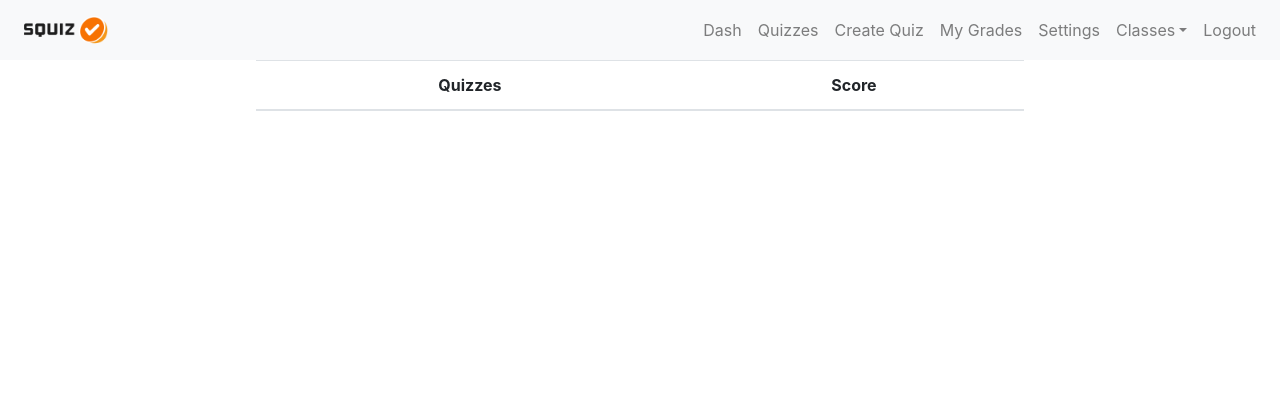
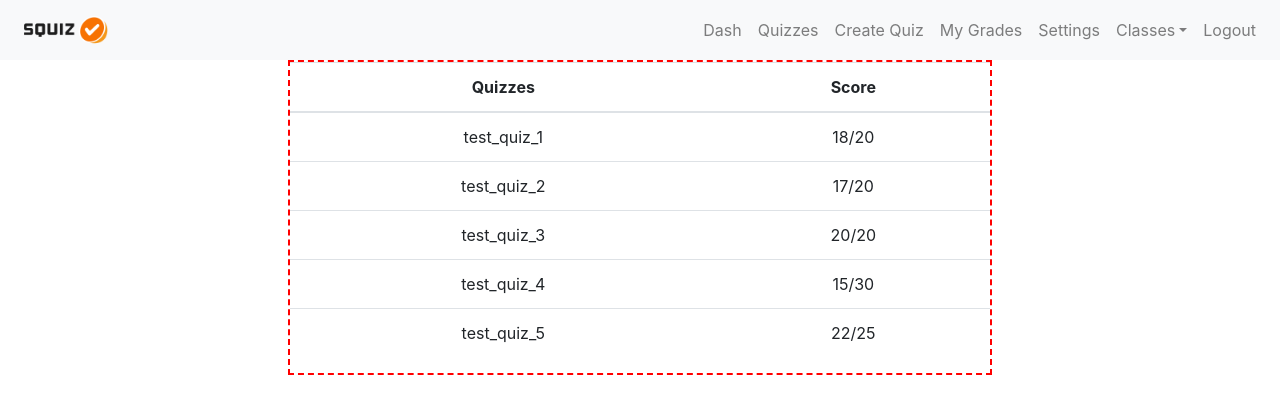
Before and after one commit to denmcca/squiz, a React (Create React App) app in the folder frontend/: page /grades in a window 1280 px wide. Shown: the top 414 px of the page. Built offline with nearby package versions, Linux system fonts and the light colour scheme.

Commit message:
working with sample data
table needs to be connected to database, overall page still needs more design

```diff
--- a/frontend/src/Pages/GradesPage.jsx
+++ b/frontend/src/Pages/GradesPage.jsx
@@ -2,16 +2,39 @@ import React, { Component } from 'react';
 import reactstrap, { Table } from 'reactstrap';
 
 export default class GradesPage extends Component {
+  constructor() {
+    super();
+    this.state = {
+      info: [ {quizName: "test_quiz_1", quizGrade: "18/20"},
+              {quizName: "test_quiz_2", quizGrade: "17/20"},
+              {quizName: "test_quiz_3", quizGrade: "20/20"},
+              {quizName: "test_quiz_4", quizGrade: "15/30"},
+              {quizName: "test_quiz_5", quizGrade: "22/25"},
+            ]
+    }
+  }
+
   render() {
     return(
-        <div style={{ width: "60%", margin: "0 auto"}}>
-            <Table>
+        <div style={{ width: "55%", margin: "0 auto", border: "2px red dashed"}}>
+            <Table responsive>
                 <thead>
-                    <th>Quizzes</th>
-                    <th>Score</th>
+                  <tr>
+                    <th id="quizName">Quizzes</th>
+                    <th id="quizGrade">Score</th>
+                  </tr>
                 </thead>
                 <tbody>
-
+                {
+                  this.state.info.map( (info, index) => {
+                    return (
+                      <tr>
+                        <td id="quizName">{info.quizName}</td>
+                        <td id="quizGrade">{info.quizGrade}</td>
+                      </tr>
+                    );
+                  })
+                }
                 </tbody>
             </Table>
         </div>
```
